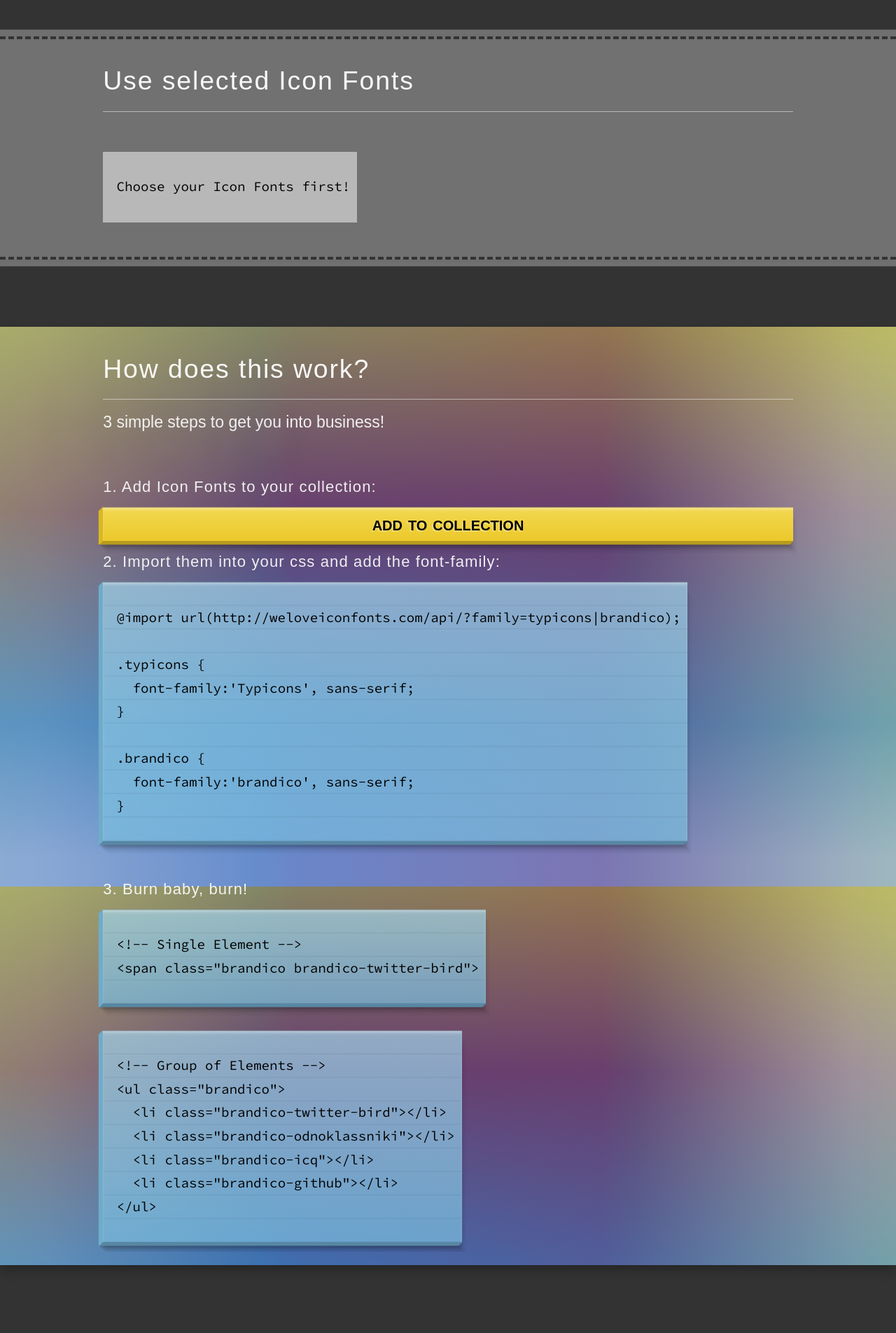
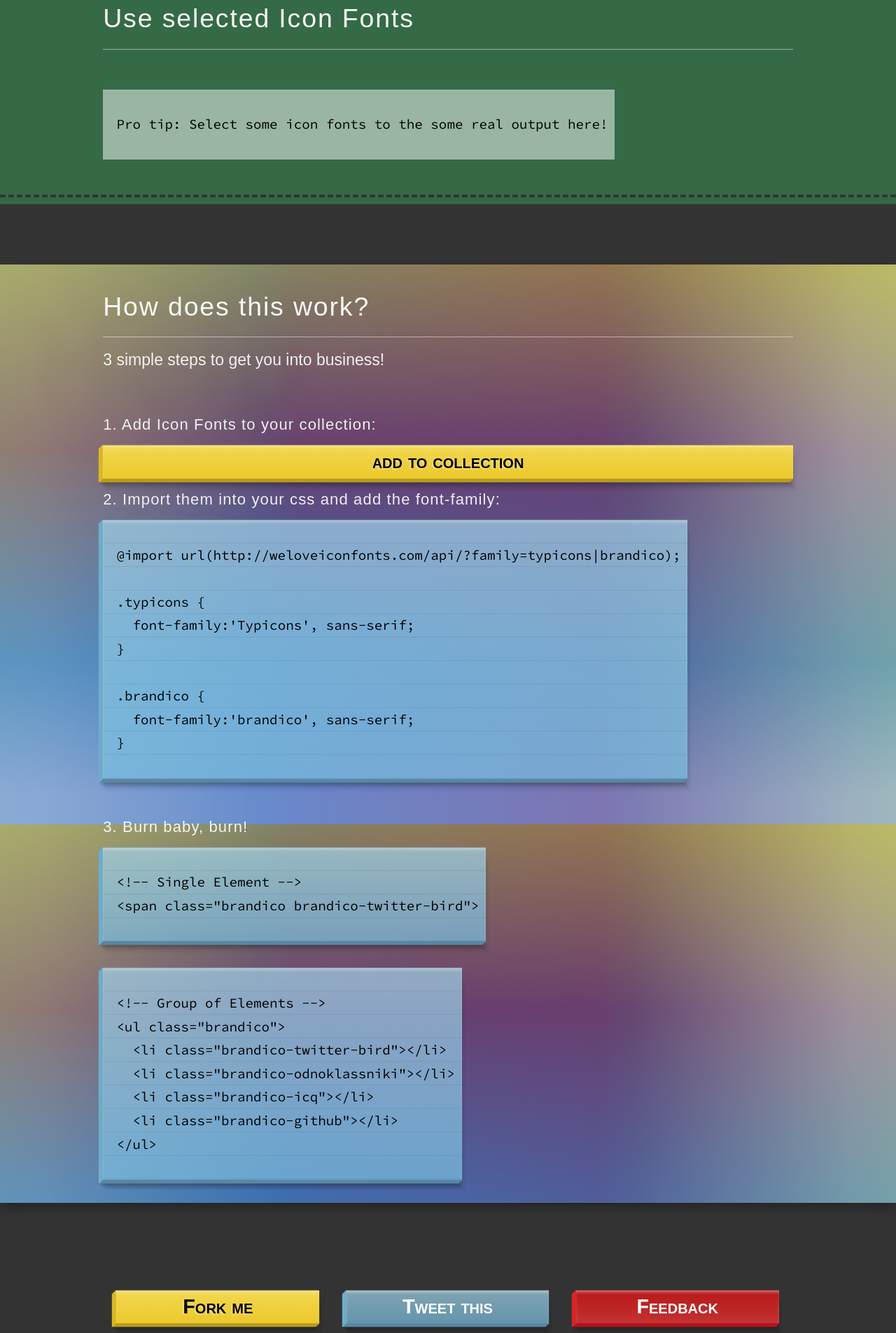
Before and after one commit to TimPietrusky/weloveiconfonts, a PHP site: page / in a window 1280 px wide. Shown: the part 2440-4345 px from the top of the page at 70% size. Run offline with PHP 8.4, Linux system fonts and the light colour scheme; some web fonts are replaced.

Commit message:
Improved stuff.

```diff
--- a/index.html
+++ b/index.html
@@ -31,7 +31,7 @@
         <h1 id="weloveiconfonts">We Love Icon Fonts</h1>
       </div>
       <div>
-        <p>This is like <a href="http://www.google.com/webfonts" target="_blank">Google Web Fonts</a>, but for <b>Open Source Icon Fonts</b>. Hurray! </p>
+        <p>This is a service like <a href="http://www.google.com/webfonts" target="_blank">Google Web Fonts</a>, but for <b>Icon Fonts</b>. Hurray! </p>
         <p>This is not like <a href="http://fontello.com/" target="_blank">Fontello</a>, because you <b>can't generate</b> Icon Fonts here.</p>
         <p>Just <b>choose</b> your favorite <b>Icon Fonts</b> and use them on your website. It's really that simple!</p>
         <p>"Yes" ok, but <a href="#how-to-use">how does this work?</a></p>
@@ -135,7 +135,7 @@
     <section data-name="output" data-cols="1">
       <div>
         <pre class="output">
-Choose your Icon Fonts first!
+Pro tip: Select some icon fonts to the some real output here!
         </pre>
       </div>
     </section>
@@ -199,13 +199,30 @@ Choose your Icon Fonts first!
   <article data-high="4">
     <section data-cols="3">
       <div>
-        <a href="https://github.com/TimPietrusky/weloveiconfonts" target="_blank"><button data-type="2"><span class="brandico brandico-github"></button></a>
+        <a href="https://github.com/TimPietrusky/weloveiconfonts" target="_blank">
+          <button data-type="2">
+            Fork
+            <span class="brandico brandico-github">
+            me
+          </button>
+        </a>
       </div>
       <div>
-        <a href="http://twitter.com/share?text=We+Love+Icon+Fonts+-+free+hosted+and+ready+to+use+Icon+Fonts&url=http://weloveiconfonts.com" target="_blank"><button data-type="1"><span class="zocial zocial-twitter"></span></button></a>
+        <a href="http://twitter.com/share?text=We+Love+Icon+Fonts+-+free+hosted+and+ready+to+use+Icon+Fonts&url=http://weloveiconfonts.com" target="_blank">
+          <button data-type="1">
+            Tweet
+            <span class="zocial zocial-twitter"></span>
+            this
+          </button>
+        </a>
       </div>
       <div>
-        <a href="mailto:feedback@weloveiconfonts.com"><button data-type="3" class="zocial zocial-email"></button></a>
+        <a href="mailto:feedback@weloveiconfonts.com">
+          <button data-type="3">
+            <span class="zocial zocial-email"></span>
+            Feedback
+          </button>
+        </a>
       </div>
     </section>
   </article>
--- a/sass/weloveiconfonts.scss
+++ b/sass/weloveiconfonts.scss
@@ -165,10 +165,10 @@ body[data-theme='weloveiconfonts'] {
   }
 
   article[data-high="5"] {
-    background: rgba(255, 255, 255, .3);
+    background: rgba(56, 188, 98, .4);
     box-shadow:
-      0 -.25em 0 .25em rgba(255, 255, 255, .3),
-      0 .25em 0 .25em rgba(255, 255, 255, .3),
+      0 -.25em 0 .25em rgba(56, 188, 98, .4),
+      0 .25em 0 .25em rgba(56, 188, 98, .4),
       -.45em 0 .45em rgba(0, 0, 0, .2);
     ;
     border-top:.25em dashed $bg_body;
@@ -280,14 +280,16 @@ body[data-theme='weloveiconfonts'] {
           letter-spacing: .15em;
         }
       }
-
-
     }
   }
 
   .typicons {
     font-family:'Typicons', sans-serif;
-    font-size:1.2em;
+
+    [class^="typicons-"],
+    [class*=" typicons-"] {
+      font-size:1.25em;
+    }
   }
 
   .brandico {
```
Also changed, not shown: css/weloveiconfonts.css.
